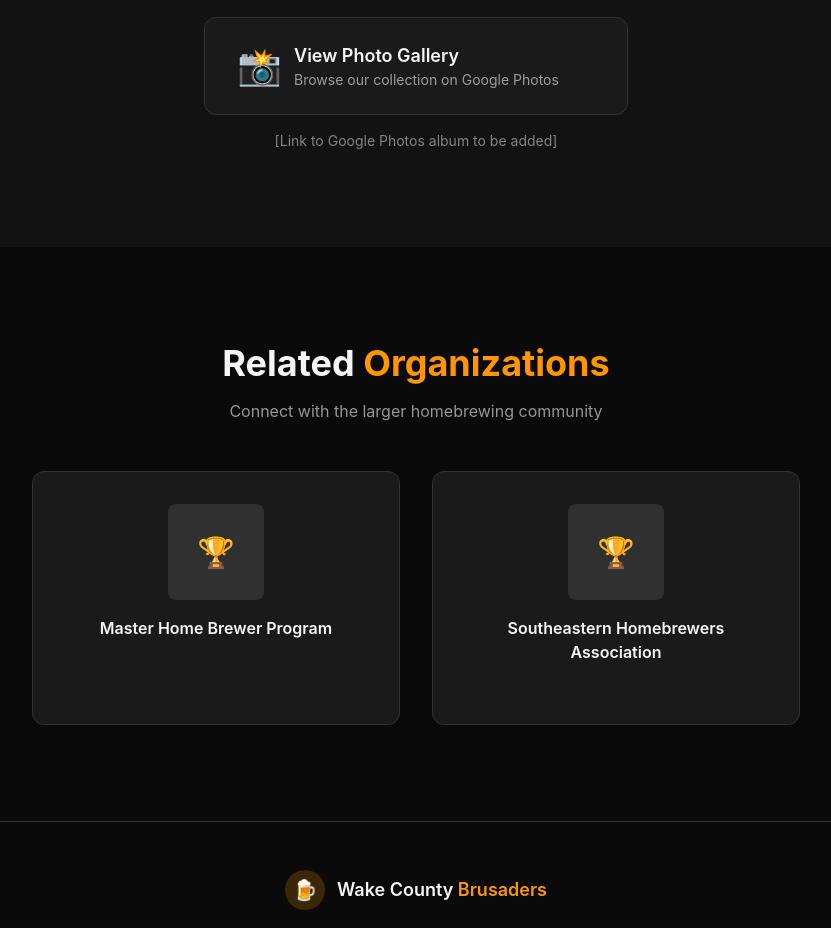
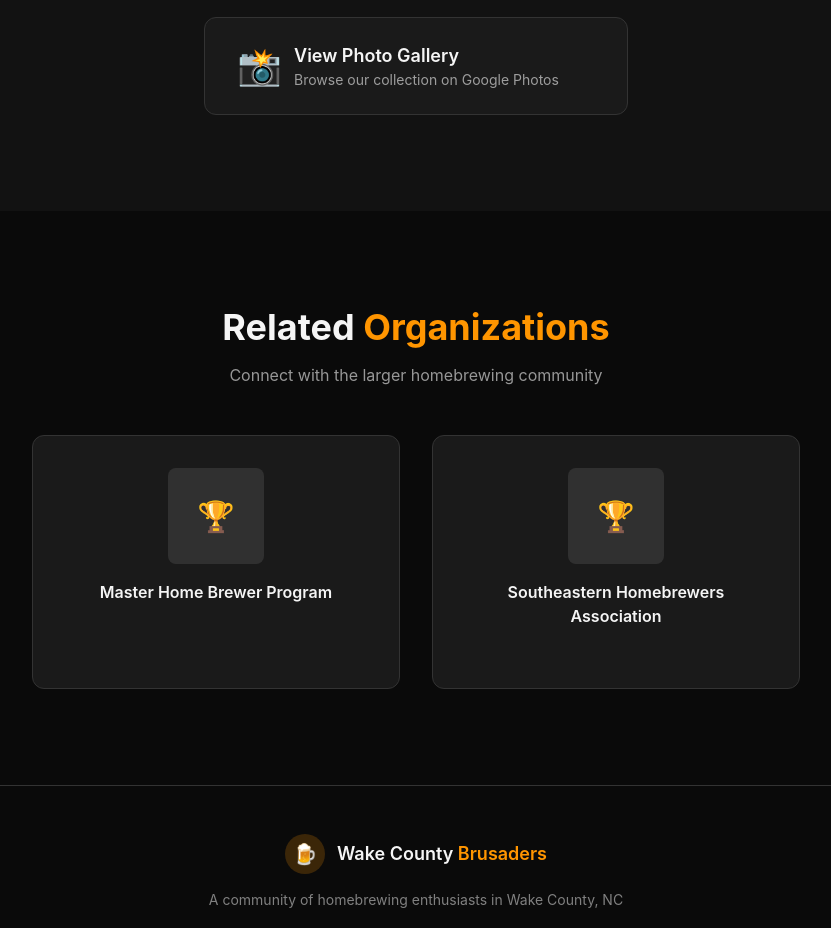
Before and after one commit to wcbrusaders/wcb_site, a Next.js app: page / in a window 1280 px wide. Shown: the part 3180-4108 px from the top of the page, without its empty margins (224-1055 px from the left). Built offline with nearby package versions, Linux system fonts and the light colour scheme.

Commit message:
feat: Add Google Photos gallery link

```diff
--- a/src/app/page.tsx
+++ b/src/app/page.tsx
@@ -241,7 +241,7 @@ export default function Home() {
 
           <div className="text-center">
             <a
-              href="https://photos.google.com"
+              href="https://photos.google.com/share/AF1QipM-ZK-nI0tw9r2q4SEpXUGbIxGRrrGeR1ERCb3C"
               target="_blank"
               rel="noopener noreferrer"
               className="inline-flex items-center gap-3 bg-card-bg border border-border hover:border-accent rounded-xl px-8 py-6 transition-all hover:scale-105 group"
@@ -259,9 +259,6 @@ export default function Home() {
                 <path strokeLinecap="round" strokeLinejoin="round" strokeWidth={2} d="M10 6H6a2 2 0 00-2 2v10a2 2 0 002 2h10a2 2 0 002-2v-4M14 4h6m0 0v6m0-6L10 14" />
               </svg>
             </a>
-            <p className="text-sm text-foreground/50 mt-4">
-              [Link to Google Photos album to be added]
-            </p>
           </div>
         </div>
       </section>
```
